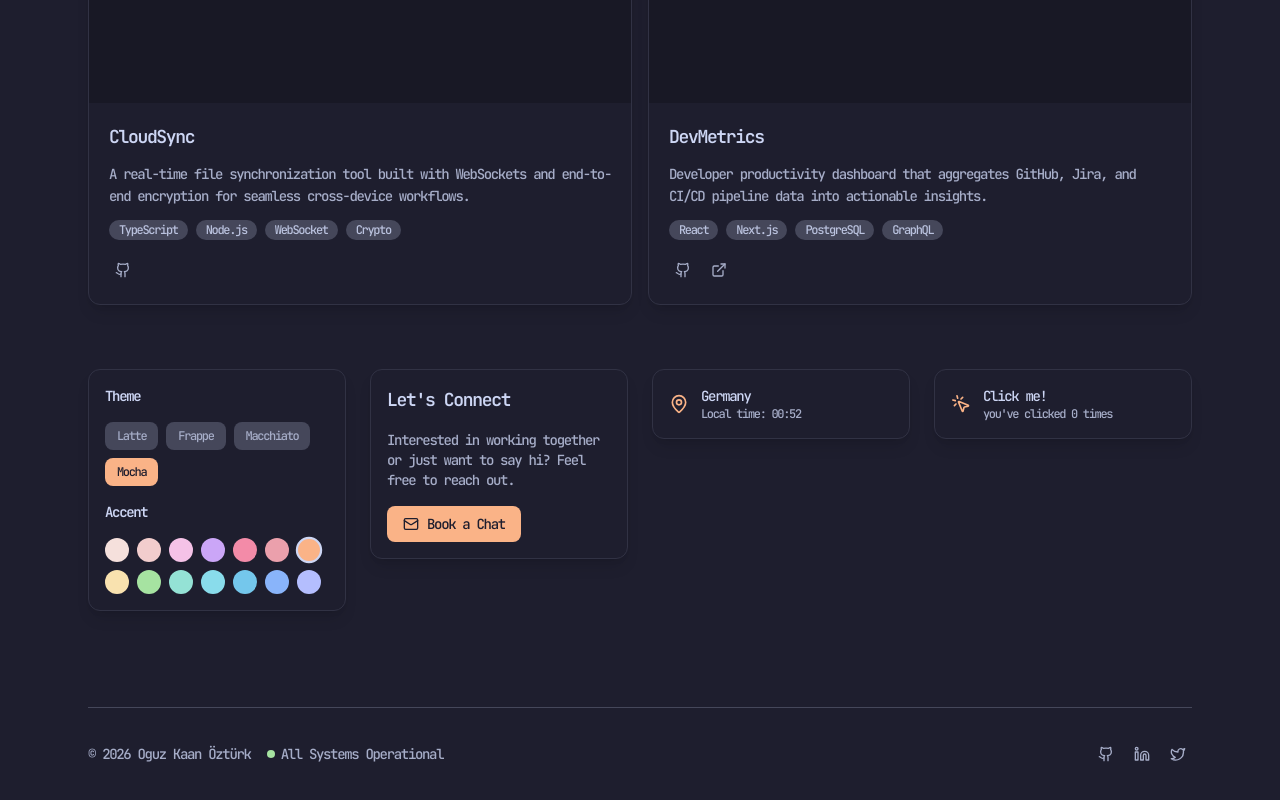
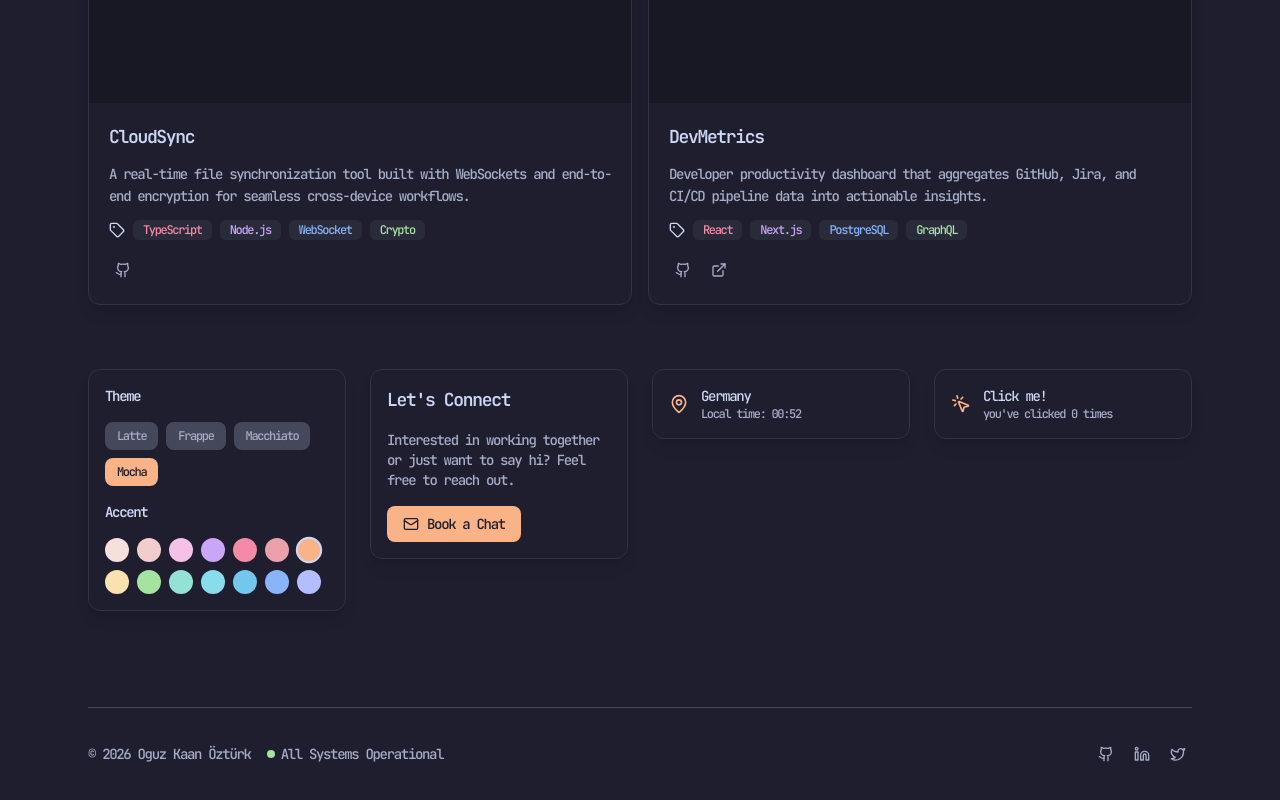
Before and after one commit to Oguz361/portfolio, a Next.js app: page / in a window 1280 px wide. Shown: the part 768-1568 px from the top of the page. Built offline with nearby package versions, Linux system fonts and the light colour scheme.

Commit message:
tag coloring

```diff
--- a/components/ProjectCard.tsx
+++ b/components/ProjectCard.tsx
@@ -1,5 +1,16 @@
-import { Github, ExternalLink } from "lucide-react";
+import { Github, ExternalLink, Tag } from "lucide-react";
 import type { Project } from "@/data/projects";
+
+const TAG_COLORS = [
+  "text-ctp-red",
+  "text-ctp-mauve",
+  "text-ctp-blue",
+  "text-ctp-green",
+  "text-ctp-peach",
+  "text-ctp-teal",
+  "text-ctp-pink",
+  "text-ctp-yellow",
+];
 
 export default function ProjectCard({ project }: { project: Project }) {
   return (
@@ -10,11 +21,12 @@ export default function ProjectCard({ project }: { project: Project }) {
         <p className="flex-1 text-sm leading-relaxed text-subtext0">
           {project.description}
         </p>
-        <div className="flex flex-wrap gap-2">
-          {project.tags.map((tag) => (
+        <div className="flex flex-wrap items-center gap-2">
+          <Tag className="h-4 w-4 text-ctp-text" />
+          {project.tags.map((tag, index) => (
             <span
               key={tag}
-              className="rounded-full bg-surface1 px-2.5 py-0.5 text-xs text-subtext1"
+              className={`rounded-md bg-surface0/60 px-2.5 py-0.5 text-xs font-medium ${TAG_COLORS[index % TAG_COLORS.length]}`}
             >
               {tag}
             </span>
```
